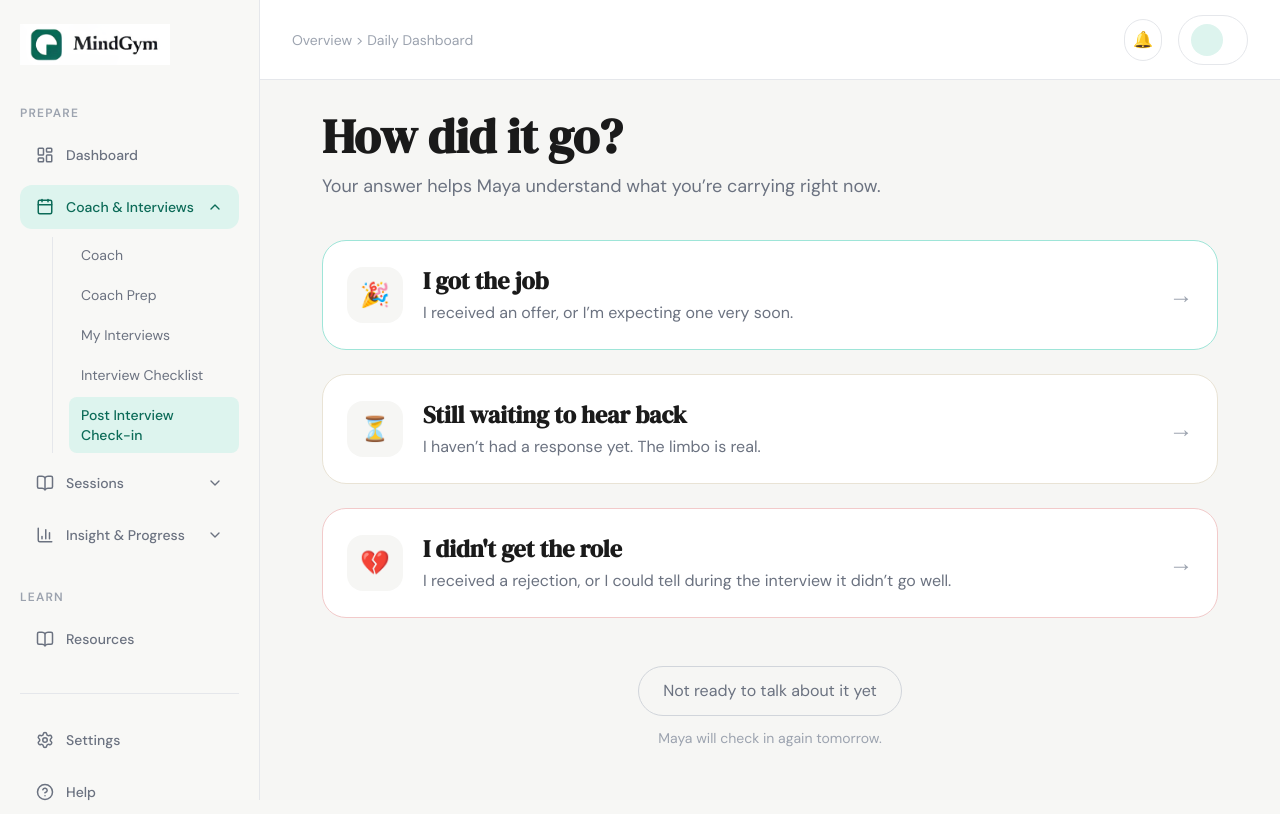
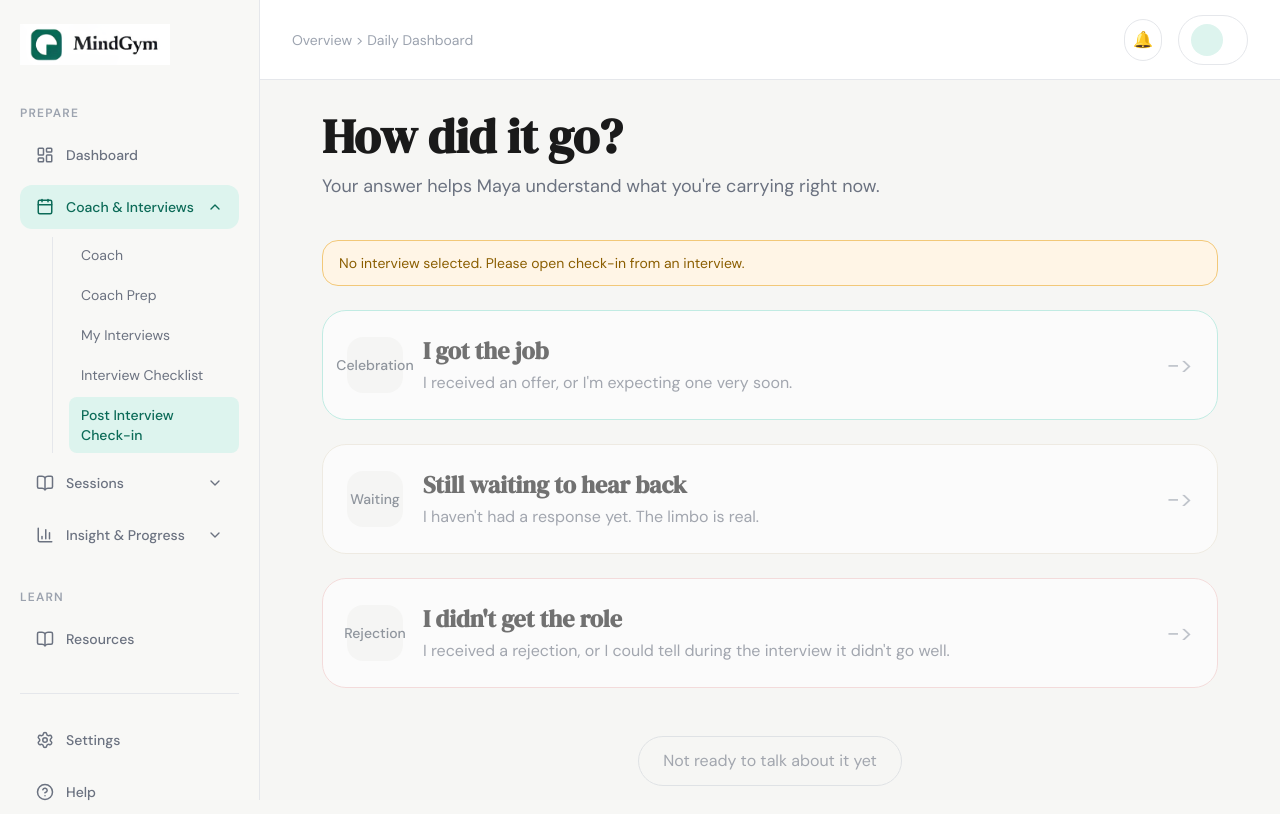
Before and after one commit to MindGym-1-0/mindgym-client, a Next.js app: page /coach/interview-checkin in a window 1280 px wide. Built offline with nearby package versions, Linux system fonts and the light colour scheme; no server answers.

Commit message:
feat(checkin): wire post-interview outcomes to backend

```diff
--- a/src/app/(main)/coach/interview-checkin/page.tsx
+++ b/src/app/(main)/coach/interview-checkin/page.tsx
@@ -1,65 +1,141 @@
-// src/app/(main)/coach/interview-checkin/page.tsx
-
 "use client";
 
+import { useEffect, useState } from "react";
 import { useRouter } from "next/navigation";
+import { CoachApiError, updateInterviewOutcome } from "../../../../lib/coach/api";
+import type { InterviewOutcome } from "../../../../lib/coach/types";
 
-const options = [
+type OutcomeOption = {
+  title: string;
+  description: string;
+  emoji: string;
+  route: string;
+  border: string;
+  outcome: InterviewOutcome;
+};
+
+const options: OutcomeOption[] = [
   {
     title: "I got the job",
-    description:
-      "I received an offer, or I’m expecting one very soon.",
-    emoji: "🎉",
+    description: "I received an offer, or I'm expecting one very soon.",
+    emoji: "Celebration",
     route: "/coach/interview-checkin/got-job",
     border: "border-[#9EE5D8]",
+    outcome: "offer"
   },
   {
     title: "Still waiting to hear back",
-    description:
-      "I haven’t had a response yet. The limbo is real.",
-    emoji: "⏳",
+    description: "I haven't had a response yet. The limbo is real.",
+    emoji: "Waiting",
     route: "/coach/interview-checkin/awaiting-response",
     border: "border-[#E9E3D5]",
+    outcome: "awaiting"
   },
   {
     title: "I didn't get the role",
-    description:
-      "I received a rejection, or I could tell during the interview it didn’t go well.",
-    emoji: "💔",
+    description: "I received a rejection, or I could tell during the interview it didn't go well.",
+    emoji: "Rejection",
     route: "/coach/interview-checkin/rejection-recovery",
     border: "border-[#F2CACA]",
-  },
+    outcome: "no_offer"
+  }
 ];
+
+function mapOutcomeError(error: unknown) {
+  if (error instanceof CoachApiError && error.status >= 500) {
+    return "We couldn't save your check-in right now. Please try again shortly.";
+  }
+
+  if (error instanceof Error && error.message) {
+    return error.message;
+  }
+
+  return "We couldn't save your check-in. Please try again.";
+}
 
 export default function InterviewCheckinPage() {
   const router = useRouter();
+  const [interviewId, setInterviewId] = useState<string | null>(null);
+
+  const [isSubmitting, setIsSubmitting] = useState(false);
+  const [error, setError] = useState<string | null>(null);
+
+  useEffect(() => {
+    const params = new URLSearchParams(window.location.search);
+    const nextInterviewId = params.get("interview_id")?.trim();
+    setInterviewId(nextInterviewId || null);
+  }, []);
+
+  async function handleOutcomeSelect(option: OutcomeOption) {
+    if (!interviewId || isSubmitting) return;
+
+    setError(null);
+    setIsSubmitting(true);
+
+    try {
+      await updateInterviewOutcome(interviewId, option.outcome);
+      router.push(`${option.route}?interview_id=${interviewId}`);
+    } catch (nextError) {
+      setError(mapOutcomeError(nextError));
+      setIsSubmitting(false);
+    }
+  }
+
+  async function handleNotReady() {
+    if (!interviewId || isSubmitting) return;
+
+    setError(null);
+    setIsSubmitting(true);
+
+    try {
+      await updateInterviewOutcome(interviewId, "pending");
+      router.push("/coach/interviews");
+    } catch (nextError) {
+      setError(mapOutcomeError(nextError));
+      setIsSubmitting(false);
+    }
+  }
 
   return (
-    <div className="max-w-4xl mx-auto">
+    <div className="mx-auto max-w-4xl">
       <div className="mb-10">
-        <h1 className="text-5xl font-bold text-[#1A1A1A] mb-3">
+        <h1 className="mb-3 text-5xl font-bold text-[#1A1A1A]">
           How did it go?
         </h1>
 
-        <p className="text-[#6B7280] text-lg">
-          Your answer helps Maya understand what you’re carrying right now.
+        <p className="text-lg text-[#6B7280]">
+          Your answer helps Maya understand what you're carrying right now.
         </p>
       </div>
 
+      {!interviewId ? (
+        <div className="mb-6 rounded-2xl border border-[#F2C879] bg-[#FFF5E6] px-4 py-3 text-sm text-[#8B5E00]">
+          No interview selected. Please open check-in from an interview.
+        </div>
+      ) : null}
+
+      {error ? (
+        <div className="mb-6 rounded-2xl border border-[#F2C879] bg-[#FFF5E6] px-4 py-3 text-sm text-[#8B5E00]">
+          {error}
+        </div>
+      ) : null}
+
       <div className="space-y-6">
-        {options.map((option, index) => (
+        {options.map((option) => (
           <button
-            key={index}
-            onClick={() => router.push(option.route)}
-            className={`w-full bg-white rounded-3xl border ${option.border} p-6 flex items-center justify-between hover:shadow-lg transition-all`}
+            key={option.route}
+            type="button"
+            onClick={() => void handleOutcomeSelect(option)}
+            disabled={!interviewId || isSubmitting}
+            className={`flex w-full items-center justify-between rounded-3xl border ${option.border} bg-white p-6 transition-all hover:shadow-lg disabled:cursor-not-allowed disabled:opacity-60`}
           >
             <div className="flex items-center gap-5">
-              <div className="w-14 h-14 rounded-2xl bg-[#F6F6F4] flex items-center justify-center text-2xl">
+              <div className="flex h-14 w-14 items-center justify-center rounded-2xl bg-[#F6F6F4] text-sm font-medium text-[#4B5563]">
                 {option.emoji}
               </div>
 
               <div className="text-left">
-                <h2 className="text-2xl font-semibold text-[#1A1A1A] mb-1">
+                <h2 className="mb-1 text-2xl font-semibold text-[#1A1A1A]">
                   {option.title}
                 </h2>
 
@@ -69,17 +145,24 @@ export default function InterviewCheckinPage() {
               </div>
             </div>
 
-            <span className="text-2xl text-[#9CA3AF]">→</span>
+            <span className="text-2xl text-[#9CA3AF]">
+              {isSubmitting ? "..." : "->"}
+            </span>
           </button>
         ))}
       </div>
 
-      <div className="text-center mt-12">
-        <button className="px-6 py-3 rounded-full border border-[#D1D5DB] text-[#6B7280] hover:bg-gray-100 transition">
-          Not ready to talk about it yet
+      <div className="mt-12 text-center">
+        <button
+          type="button"
+          onClick={() => void handleNotReady()}
+          disabled={!interviewId || isSubmitting}
+          className="rounded-full border border-[#D1D5DB] px-6 py-3 text-[#6B7280] transition hover:bg-gray-100 disabled:cursor-not-allowed disabled:opacity-60"
+        >
+          {isSubmitting ? "Saving..." : "Not ready to talk about it yet"}
         </button>
 
-        <p className="text-sm text-[#9CA3AF] mt-3">
+        <p className="mt-3 text-sm text-[#9CA3AF]">
           Maya will check in again tomorrow.
         </p>
       </div>
```
